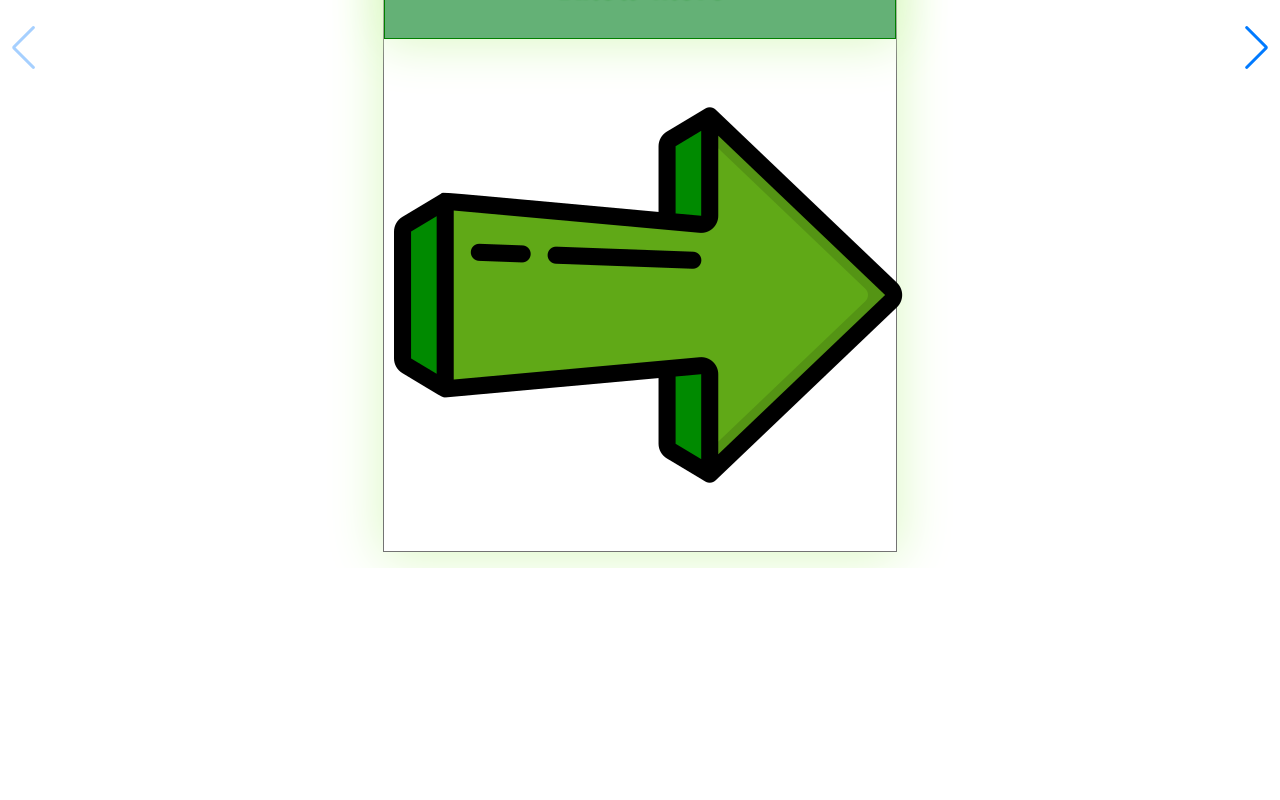
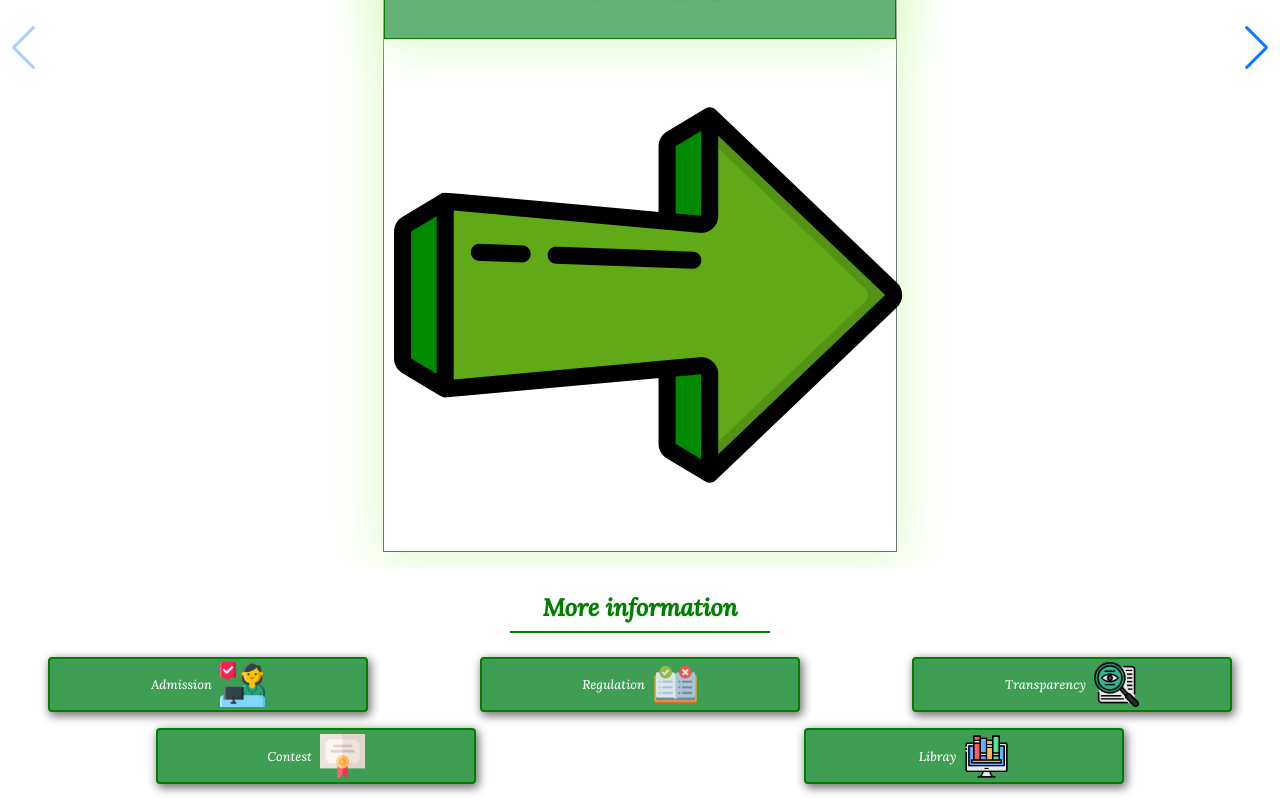
Before and after one commit to jsmblog/espam, a React (Vite) app: page / in a window 1280 px wide. Shown: the part 1945-2745 px from the top of the page. Before the commit the page ends 2513 px from the top, so only its background shows below. Built offline with nearby package versions, Linux system fonts and the light colour scheme.

Commit message:
[add] more info

```diff
--- a/index.html
+++ b/index.html
@@ -7,6 +7,7 @@
     <link rel="stylesheet" href="./src/MediaQuerys/mediaQuerys.css">
     <link rel="stylesheet" href="./src/styles/styleSliderCareers.css">
     <link rel="icon" type="image/svg+xml" href="./src/photos/archivos para la pagina web ESPAM/logoEspam.png" />
+    <link rel="stylesheet" href="./src/styles/styleRules.css">
     <meta name="viewport" content="width=device-width, initial-scale=1.0" />
     <title>E S P A M</title>
   </head>
--- a/src/App.jsx
+++ b/src/App.jsx
@@ -27,7 +27,12 @@ import riesgos from './photos/archivos para la pagina web ESPAM/riesgos.png'
 import turismo from './photos/archivos para la pagina web ESPAM/turismo.png'
 import veterinaria from './photos/archivos para la pagina web ESPAM/veterinaria.png'
 import flecha from './photos/archivos para la pagina web ESPAM/flecha.png'
-
+import Rules from './assets/components/Rules'
+import admision from './photos/archivos para la pagina web ESPAM/admision.png'
+import reglamentacion from './photos/archivos para la pagina web ESPAM/reglamentacion.png'
+import transparencia from './photos/archivos para la pagina web ESPAM/transparencia.png'
+import merecer from './photos/archivos para la pagina web ESPAM/merecer.png'
+import biblioteca from './photos/archivos para la pagina web ESPAM/biblioteca.png'
 
 function App() {
 
@@ -38,6 +43,7 @@ function App() {
       <ValuesHuman commitment={commitment} security={security} trust={trust} honesty={honesty} responsibility={responsibility} environment={environment} impulse={impulse} />
       <SliderCareers agricola={agricola} agroforestal={agroforestal} agroindustria={agroindustria} ambiente={ambiente}  computacion={computacion} empresas={empresas} publica={publica} riesgos={riesgos} turismo={turismo} veterinaria={veterinaria} flecha={flecha}
        />
+       <Rules admision={admision} reglamentacion={reglamentacion} transparencia={transparencia} merecer={merecer} biblioteca={biblioteca} />
     </div>
   )
 }
--- /dev/null
+++ b/src/assets/components/Rules.jsx
@@ -0,0 +1,18 @@
+import React from 'react'
+
+const Rules = ({admision, reglamentacion , transparencia ,merecer , biblioteca}) => {
+  return (
+    <div>
+        <div className='moreInfo'><h2>More information</h2></div>
+        <div className='contMoreInfoCard'>
+            <div className="rulesCard flicker-2"><span>Admission</span><img src={admision} alt="" /></div>
+            <div className="rulesCard flicker-2"><span>Regulation</span><img src={reglamentacion} alt="" /></div>
+            <div className="rulesCard flicker-2"><span>Transparency</span><img src={transparencia} alt="" /></div>
+            <div className="rulesCard flicker-2"><span>Contest</span><img src={merecer} alt="" /></div>
+            <div className="rulesCard flicker-2"><span>Libray</span><img src={biblioteca} alt="" /></div>
+        </div>
+    </div>
+  )
+}
+
+export default Rules
--- /dev/null
+++ b/src/styles/styleRules.css
@@ -0,0 +1,41 @@
+.moreInfo {
+    display: flex;
+    justify-content: center;
+    color: var(--green);
+    padding-top: 1rem;
+}
+.moreInfo h2 {
+    border-bottom: 2px solid var(--green);
+    padding: .5rem 2rem;
+}
+.contMoreInfoCard {
+    display: flex;
+    justify-content: space-around;
+    padding: 1rem 0;
+    margin-top: .5rem;
+    flex-wrap: wrap;
+    align-items: center;
+    gap: 1rem;
+
+}
+.contMoreInfoCard img {
+    width: 45px;
+}
+.rulesCard {
+    justify-content: center;
+    box-shadow: 2px 3px 10px 1px var(--gray7373);
+    background-color: var(--green-principal);
+    padding: .2rem;
+    text-align: center;
+    align-items: center;
+    flex-wrap: wrap;
+    border: 2px solid var(--green);
+    border-radius: 4px;
+    width: 25%;
+    display: flex;
+    gap: .5rem;
+}
+.rulesCard span {
+    color: var(--white);
+    font-size: .8rem;
+}
```
